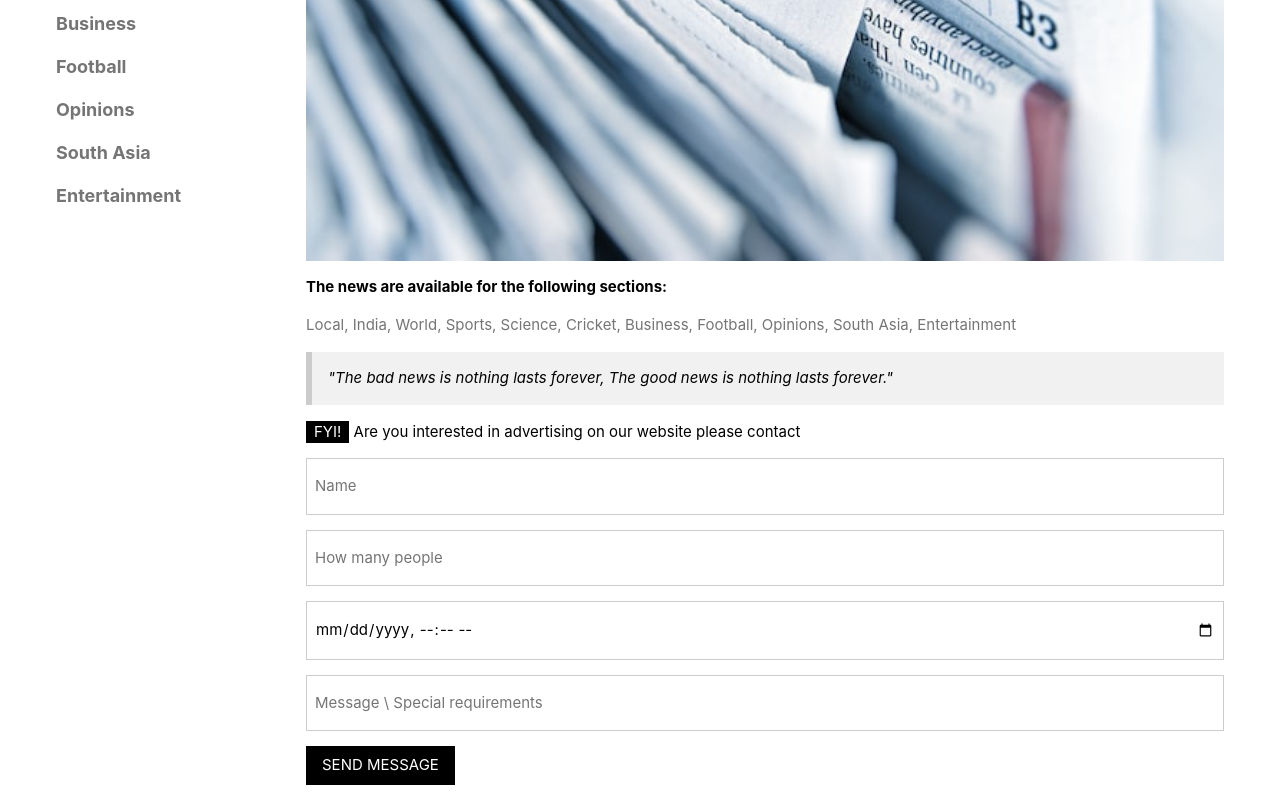
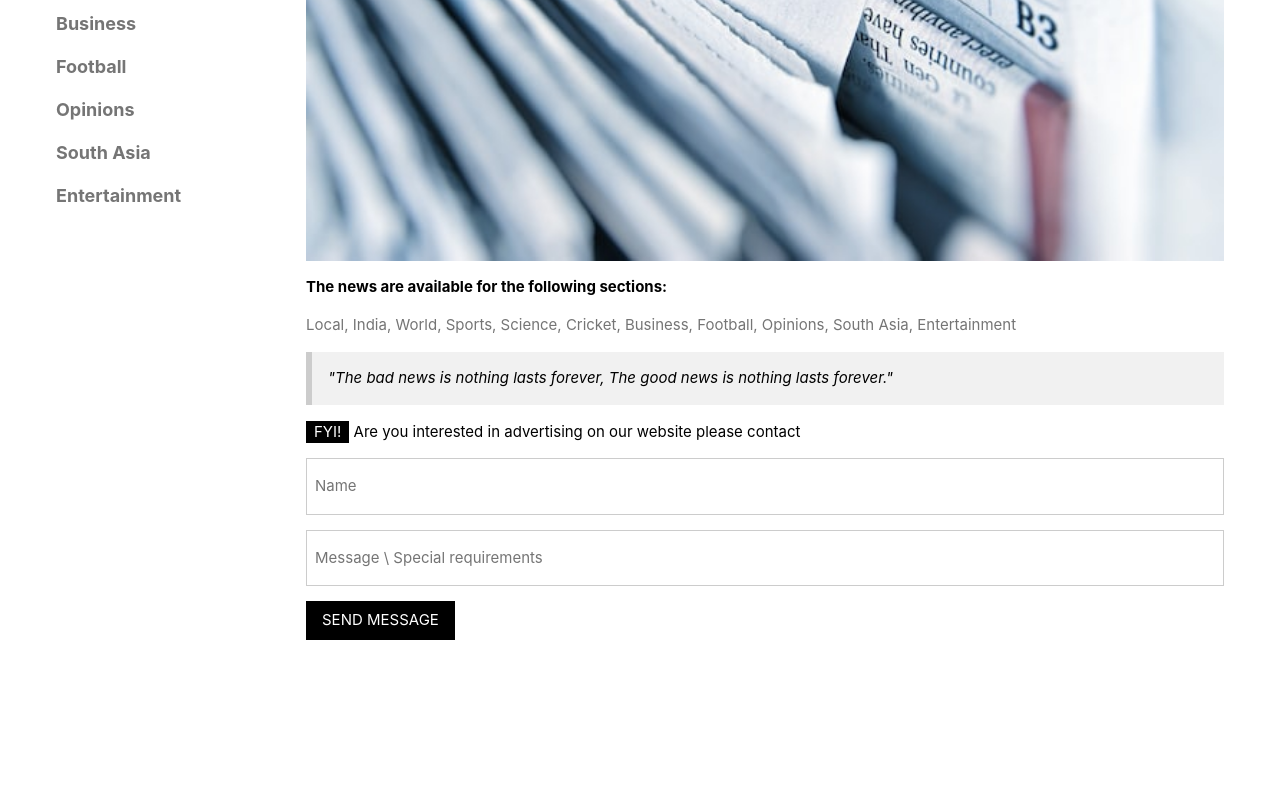
Before and after one commit to hasindusithmin/truenews, a React (Create React App) app: page / in a window 1280 px wide. Shown: the part 436-1236 px from the top of the page. After the commit the page ends 1091 px from the top, so only its background shows below. Built offline with nearby package versions, Linux system fonts and the light colour scheme.

Commit message:
Update Home.js

```diff
--- a/src/components/Home.js
+++ b/src/components/Home.js
@@ -17,8 +17,6 @@ export default function Home({handler}) {
             <p><span className="w3-tag">FYI!</span> Are you interested in advertising on our website please contact</p>
             <form target="_blank">
                 <p><input className="w3-input w3-padding-16 w3-border" type="text" placeholder="Name" required="" name="Name" /></p>
-                <p><input className="w3-input w3-padding-16 w3-border" type="number" placeholder="How many people" required="" name="People" /></p>
-                <p><input className="w3-input w3-padding-16 w3-border" type="datetime-local" placeholder="Date and time" required="" name="date" /></p>
                 <p><input className="w3-input w3-padding-16 w3-border" type="text" placeholder="Message \ Special requirements" required="" name="Message" /></p>
                 <p><button className="w3-button w3-black" type="submit">SEND MESSAGE</button></p>
             </form>
```
